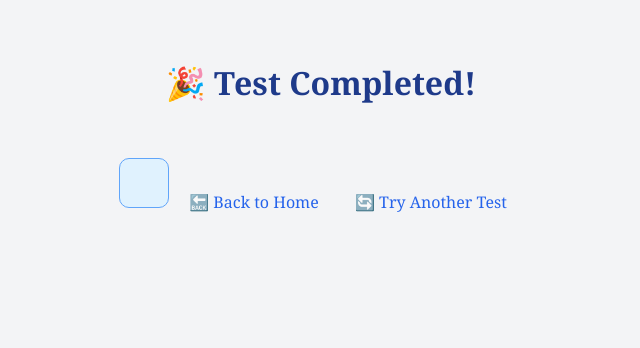
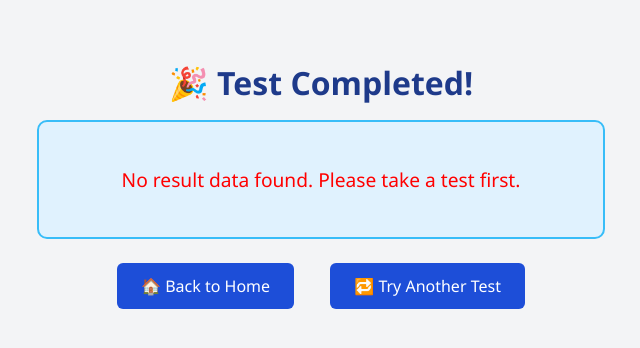
Before and after one commit to KrishnaKumawat/UpscPrelims, a plain HTML site: page result.html in a window 1280 px wide. Shown: the whole page, without its empty margins (319-959 px from the left). Drawn offline with Linux system fonts and the light colour scheme.

Commit message:
Update result.html

```diff
--- a/result.html
+++ b/result.html
@@ -1,32 +1,67 @@
-<!-- result.html (Result Page) -->
 <!DOCTYPE html>
 <html lang="en">
 <head>
-  <meta charset="UTF-8">
-  <meta name="viewport" content="width=device-width, initial-scale=1.0">
-  <title>Your UPSC Result</title>
+  <meta charset="UTF-8" />
+  <meta name="viewport" content="width=device-width, initial-scale=1.0"/>
+  <title>UPSC Mock Test Result</title>
   <style>
-    body { font-family: Georgia, serif; background: #f3f4f6; padding: 2rem; text-align: center; }
-    h1 { color: #1e3a8a; }
-    #result { margin-top: 2rem; padding: 1.5rem; background: #e0f2fe; border: 1px solid #60a5fa; border-radius: 10px; display: inline-block; }
-    p { font-size: 1.2rem; margin: 0.5rem 0; }
-    a { margin: 1rem; display: inline-block; color: #2563eb; text-decoration: none; }
-    a:hover { text-decoration: underline; }
+    body {
+      font-family: 'Segoe UI', sans-serif;
+      background: #f3f4f6;
+      padding: 2rem;
+      text-align: center;
+    }
+    h1 {
+      color: #1e3a8a;
+      margin-bottom: 1rem;
+    }
+    #resultBox {
+      margin: 0 auto;
+      padding: 2rem;
+      background: #e0f2fe;
+      border: 2px solid #38bdf8;
+      border-radius: 10px;
+      max-width: 500px;
+    }
+    p {
+      font-size: 1.2rem;
+      margin: 0.75rem 0;
+    }
+    .btn {
+      display: inline-block;
+      margin: 1.5rem 1rem 0;
+      padding: 0.75rem 1.5rem;
+      font-size: 1rem;
+      text-decoration: none;
+      border-radius: 6px;
+      background: #1d4ed8;
+      color: white;
+    }
+    .btn:hover {
+      background: #2563eb;
+    }
   </style>
 </head>
 <body>
   <h1>🎉 Test Completed!</h1>
-  <div id="result"></div>
-  <a href="index.html">🔙 Back to Home</a>
-  <a href="questions.html">🔄 Try Another Test</a>
+  <div id="resultBox"></div>
+  <a href="index.html" class="btn">🏠 Back to Home</a>
+  <a href="questions.html" class="btn">🔁 Try Another Test</a>
 
   <script>
     const result = JSON.parse(localStorage.getItem('mockResult'));
-    document.getElementById('result').innerHTML = `
-      <p><strong>📘 Subject:</strong> ${result.subject}</p>
-      <p><strong>✅ Score:</strong> ${result.score} / ${result.questions}</p>
-      <p><strong>⏱ Time Taken:</strong> ${result.time} minutes</p>
-    `;
+
+    if (result) {
+      document.getElementById('resultBox').innerHTML = `
+        <p><strong>📘 Subject:</strong> ${result.subject}</p>
+        <p><strong>✅ Score:</strong> ${result.score} / ${result.questions}</p>
+        <p><strong>⏱ Time Taken:</strong> ${result.time} minutes</p>
+      `;
+    } else {
+      document.getElementById('resultBox').innerHTML = `
+        <p style="color: red;">No result data found. Please take a test first.</p>
+      `;
+    }
   </script>
 </body>
 </html>
```
